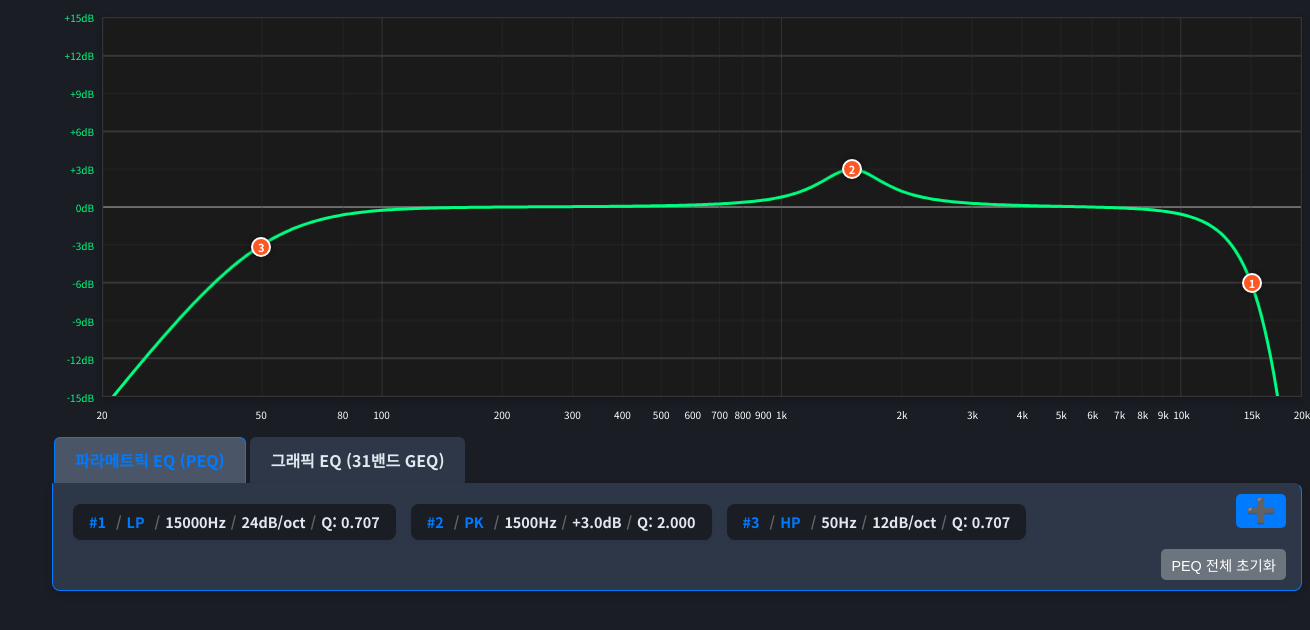
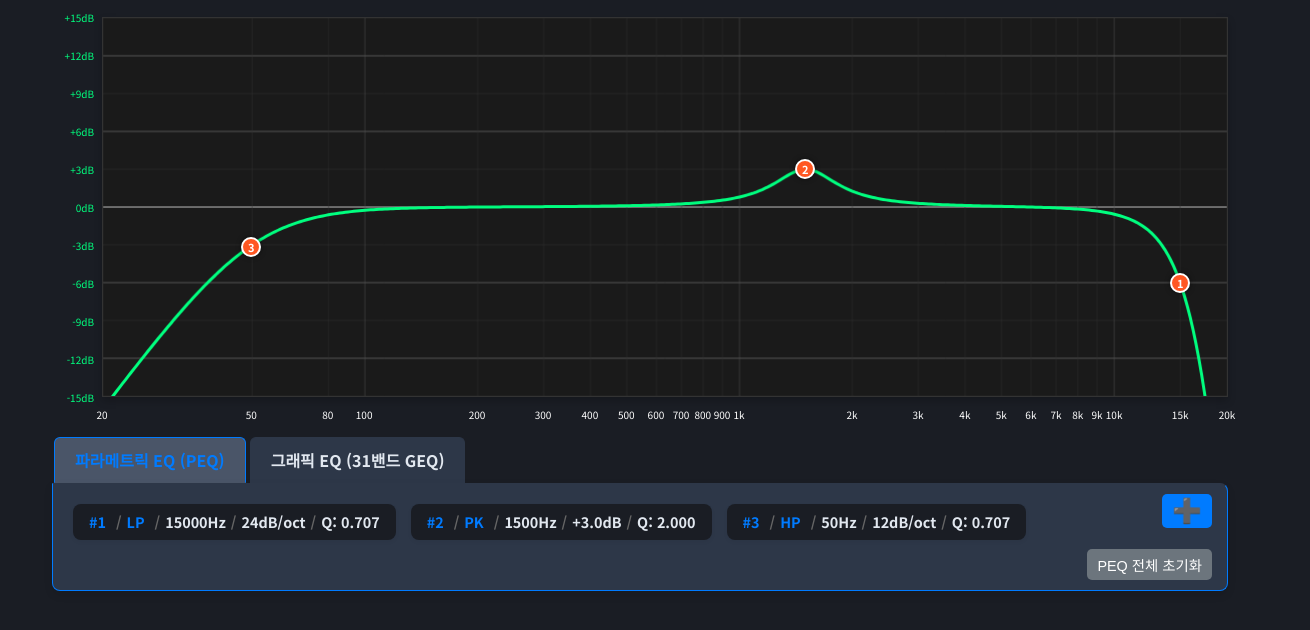
Before and after one commit to RichardCYang/WebEQ, a website: page public/eq.html in a window 1280 px wide. Shown: the part 262-892 px from the top of the page, 1310 px wide, since content can reach past the window. Drawn offline with Linux system fonts and the light colour scheme.

Commit message:
[25-10-23]: EQ 페이지 컨트롤 가운데 정렬되도록 수정

```diff
--- a/public/css/eq.css
+++ b/public/css/eq.css
@@ -267,7 +267,7 @@ input[type="range"]::-moz-range-thumb {
 /* 1. 그래프 영역 */
 #graph-wrapper {
   position: relative;
-  width: 1250px;
+  width: 100%;
   height: 400px;
   cursor: default;
   margin-bottom: 20px;
@@ -277,7 +277,7 @@ input[type="range"]::-moz-range-thumb {
   position: absolute;
   top: 0;
   left: 50px;
-  width: 1200px;
+  width: calc(100% - 50px);
   height: 380px;
   border: 1px solid #333;
   background-color: #1a1a1a;
@@ -288,7 +288,7 @@ input[type="range"]::-moz-range-thumb {
 
 /* 2. 컨트롤 영역 */
 #controls-section {
-  width: 1250px;
+  width: 100%;
   order: 2;
 }
 
--- a/public/js/eqinit.js
+++ b/public/js/eqinit.js
@@ -14,7 +14,6 @@ const MODAL_ID_DISPLAY = document.getElementById("modal-eq-id-display");
 const MODAL_INPUTS = document.getElementById("modal-inputs");
 const MODAL_ACTIONS = document.getElementById("modal-actions");
 
-const CANVAS_WIDTH = 1200;
 const GAIN_HEIGHT = 380;
 
 const MIN_DB = -15;
@@ -754,7 +753,7 @@ function updateGraph(){
 				if (Math.abs(f - eq.freq) < 1) {
 					// 현재 주파수에서의 정확한 최종 게인값을 기반으로 마커 Y 위치 계산
 					const y_at_freq = (GAIN_HEIGHT * (MAX_DB - currentGainDB)) / DB_RANGE;
-					const x_at_freq = (CANVAS_WIDTH * (Math.log10(eq.freq) - logMin)) / logRange;
+					const x_at_freq = ((CANVAS.clientWidth + 1) * (Math.log10(eq.freq) - logMin)) / logRange;
 
 					if (!markerPositions.some((m) => m.id === eq.id)){
 						markerPositions.push({
@@ -782,9 +781,9 @@ function updateGraph(){
 // 7. 그래프 그리기 및 조작 함수 (수정된 drawGraph 함수)
 // ==========================================================
 function drawGraph(responseCurve, markerPositions){
-	CTX.clearRect(0, 0, CANVAS_WIDTH, GAIN_HEIGHT);
+	CTX.clearRect(0, 0, CANVAS.clientWidth + 1, GAIN_HEIGHT);
 	CTX.fillStyle = "#1a1a1a";
-	CTX.fillRect(0, 0, CANVAS_WIDTH, GAIN_HEIGHT);
+	CTX.fillRect(0, 0, CANVAS.clientWidth + 1, GAIN_HEIGHT);
 	CTX.font = "10px Arial";
 
 	// 기존 라벨 및 마커 제거
@@ -798,10 +797,11 @@ function drawGraph(responseCurve, markerPositions){
 	const dbLines = [-15, -12, -9, -6, -3, 0, 3, 6, 9, 12, 15];
 
 	for (let db of dbLines){
+		console.log(CANVAS.clientWidth, CANVAS.width);
 		const y = (GAIN_HEIGHT * (MAX_DB - db)) / DB_RANGE;
 		CTX.beginPath();
 		CTX.moveTo(0, y);
-		CTX.lineTo(CANVAS_WIDTH, y);
+		CTX.lineTo(CANVAS.clientWidth + 1, y);
 		CTX.strokeStyle = db === 0 ? "#888" : db % 6 === 0 ? "#555" : "#333";
 		CTX.lineWidth = db === 0 ? 1.5 : db % 6 === 0 ? 1 : 0.5;
 		CTX.stroke();
@@ -827,7 +827,7 @@ function drawGraph(responseCurve, markerPositions){
 
 	for (let f of majorFreqs){
 		if (f >= MIN_FREQ && f <= MAX_FREQ){
-			const x = (CANVAS_WIDTH * (Math.log10(f) - logMin)) / logRange;
+			const x = ((CANVAS.clientWidth + 1) * (Math.log10(f) - logMin)) / logRange;
 			CTX.beginPath();
 			CTX.moveTo(x, 0);
 			CTX.lineTo(x, GAIN_HEIGHT);
@@ -851,7 +851,7 @@ function drawGraph(responseCurve, markerPositions){
 	CTX.lineWidth = 3;
 	responseCurve.forEach(({ freq, gainDB }, index) => {
 		const logF = Math.log10(freq);
-		const x = (CANVAS_WIDTH * (logF - logMin)) / logRange;
+		const x = ((CANVAS.clientWidth + 1) * (logF - logMin)) / logRange;
 		const y = (GAIN_HEIGHT * (MAX_DB - gainDB)) / DB_RANGE;
 		if (index === 0)
 			CTX.moveTo(x, y);
@@ -885,7 +885,7 @@ function screenToFreq(x){
 	const logMin = Math.log10(MIN_FREQ);
 	const logMax = Math.log10(MAX_FREQ);
 	const logRange = logMax - logMin;
-	const logF = logMin + (x / CANVAS_WIDTH) * logRange;
+	const logF = logMin + (x / (CANVAS.clientWidth + 1)) * logRange;
 	return Math.pow(10, logF);
 }
 
@@ -937,7 +937,7 @@ function handleDragMove(e){
 	let x = e.clientX - rect.left;
 	let y = e.clientY - rect.top;
 
-	x = Math.max(0, Math.min(CANVAS_WIDTH, x));
+	x = Math.max(0, Math.min((CANVAS.clientWidth + 1), x));
 	y = Math.max(0, Math.min(GAIN_HEIGHT, y));
 
 	let newFreq = screenToFreq(x);
@@ -1033,9 +1033,17 @@ window.onload = () => {
 	addPEQ({ type: "HIGH_PASS", freq: 50, slope: 12, gain: 0 }, false);
 
 	closeModal();
+
+	CANVAS.width = CANVAS.clientWidth + 1;
 	renderControls();
 	updateGraph();
 };
+
+window.onresize = () => {
+	CANVAS.width = CANVAS.clientWidth + 1;
+	renderControls();
+	updateGraph();
+}
 
 document.addEventListener("click", (e) => {
 	const popup = document.getElementById("param-popup");
@@ -1047,7 +1055,6 @@ document.addEventListener("click", (e) => {
 });
 
 document.addEventListener("DOMContentLoaded", () => {
-	console.log('load!!');
 	const geqOption = document.getElementById("geq");
 	const peqOption = document.getElementById("peq");
 	const geqControls = document.getElementById("geq-controls");
```
